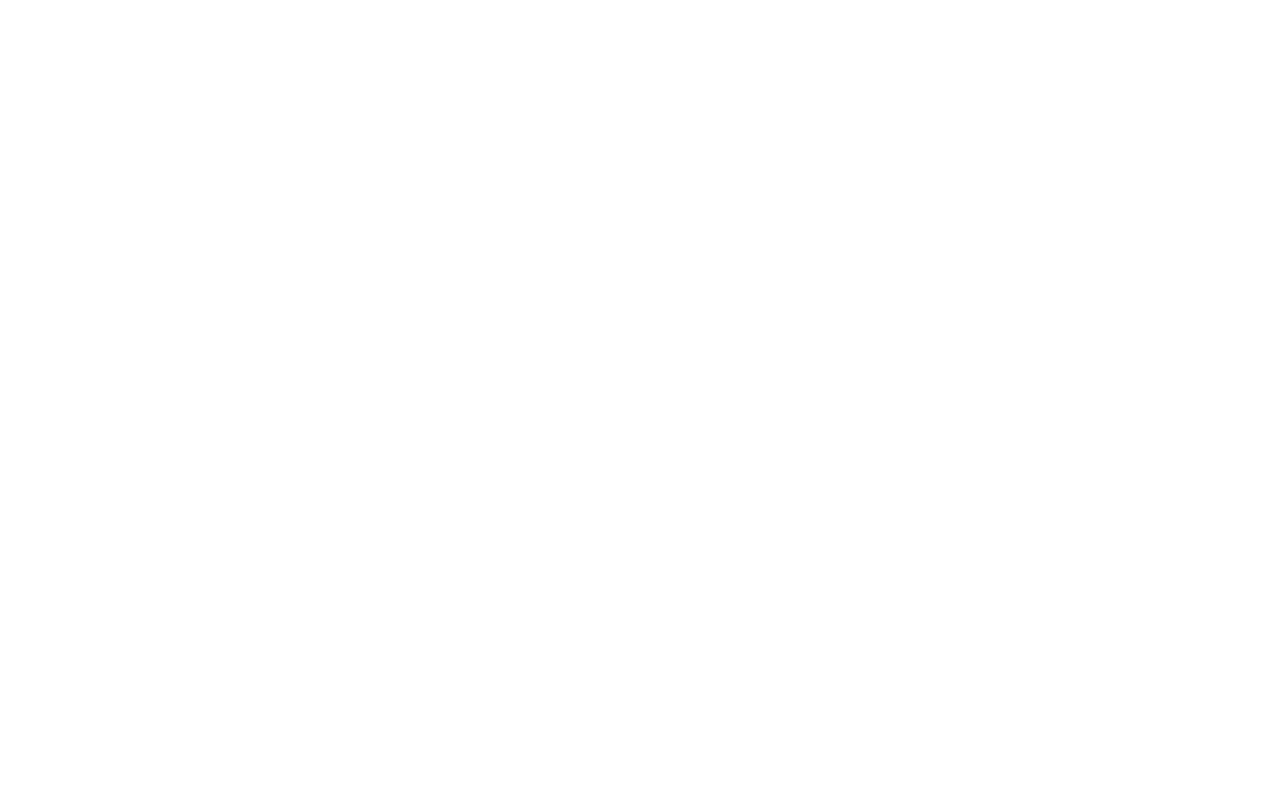
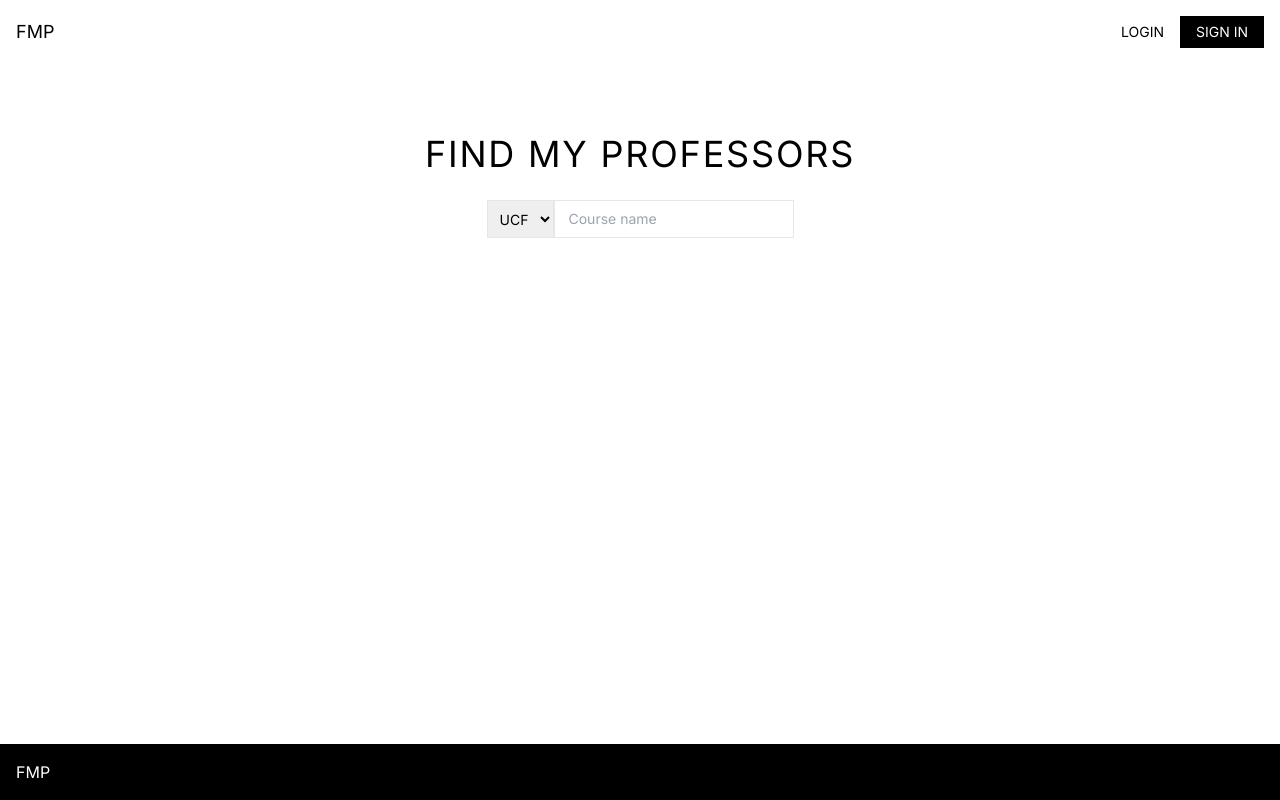
Before and after one commit to FindMyProfessors/frontend, a Next.js app: page / in a window 1280 px wide. Built offline with nearby package versions, Linux system fonts and the light colour scheme.

Commit message:
Create navbar, footer, and layout

```diff
--- /dev/null
+++ b/src/modules/layout/Footer.tsx
@@ -0,0 +1,7 @@
+export const Footer = () => {
+  return (
+    <div className="mt-auto bg-black text-white p-4">
+      <div>FMP</div>
+    </div>
+  );
+};
--- /dev/null
+++ b/src/modules/layout/Layout.tsx
@@ -0,0 +1,16 @@
+import { Footer } from "./Footer";
+import { Navbar } from "./Navbar";
+
+interface LayoutProps {
+  children: React.ReactNode;
+}
+
+export const Layout = ({ children }: LayoutProps) => {
+  return (
+    <div className="flex flex-col min-h-screen">
+      <Navbar />
+      <div className="px-4">{children}</div>
+      <Footer />
+    </div>
+  );
+};
--- /dev/null
+++ b/src/modules/layout/Navbar.tsx
@@ -0,0 +1,13 @@
+export const Navbar = () => {
+  return (
+    <div className="flex justify-between h-16 items-center container mx-auto px-4">
+      <div className="text-lg">FMP</div>
+      <div className="flex items-center">
+        <button className="px-4 py-1.5 text-sm">LOGIN</button>
+        <button className="bg-black text-white px-4 py-1.5 text-sm">
+          SIGN IN
+        </button>
+      </div>
+    </div>
+  );
+};
--- a/src/pages/_app.tsx
+++ b/src/pages/_app.tsx
@@ -1,8 +1,13 @@
-import '../styles/globals.css'
-import type { AppProps } from 'next/app'
+import type { AppProps } from "next/app";
+import { Layout } from "../modules/layout/Layout";
+import "../styles/globals.css";
 
 function MyApp({ Component, pageProps }: AppProps) {
-  return <Component {...pageProps} />
+  return (
+    <Layout>
+      <Component {...pageProps} />
+    </Layout>
+  );
 }
 
-export default MyApp
+export default MyApp;
--- a/src/pages/api/hello.ts
+++ /dev/null
@@ -1,13 +0,0 @@
-// Next.js API route support: https://nextjs.org/docs/api-routes/introduction
-import type { NextApiRequest, NextApiResponse } from 'next'
-
-type Data = {
-  name: string
-}
-
-export default function handler(
-  req: NextApiRequest,
-  res: NextApiResponse<Data>
-) {
-  res.status(200).json({ name: 'John Doe' })
-}
--- a/src/pages/index.tsx
+++ b/src/pages/index.tsx
@@ -9,6 +9,22 @@
         <meta name="description" content="Generated by create next app" />
         <link rel="icon" href="/favicon.ico" />
       </Head>
+      <div className="flex flex-col items-center mt-16">
+        <div className="py-1.5 px-4 tracking-wider text-4xl text-center">
+          FIND MY PROFESSORS
+        </div>
+        <div className="flex">
+          <select className="border px-2 py-2 mt-5 outline-none text-sm">
+            <option value="UCF">UCF</option>
+            <option value="UF">UCF</option>
+          </select>
+          <input
+            className="border px-3.5 py-2 mt-5 outline-none text-sm"
+            placeholder="Course name"
+            type="text"
+          />
+        </div>
+      </div>
     </div>
   );
 };
```
